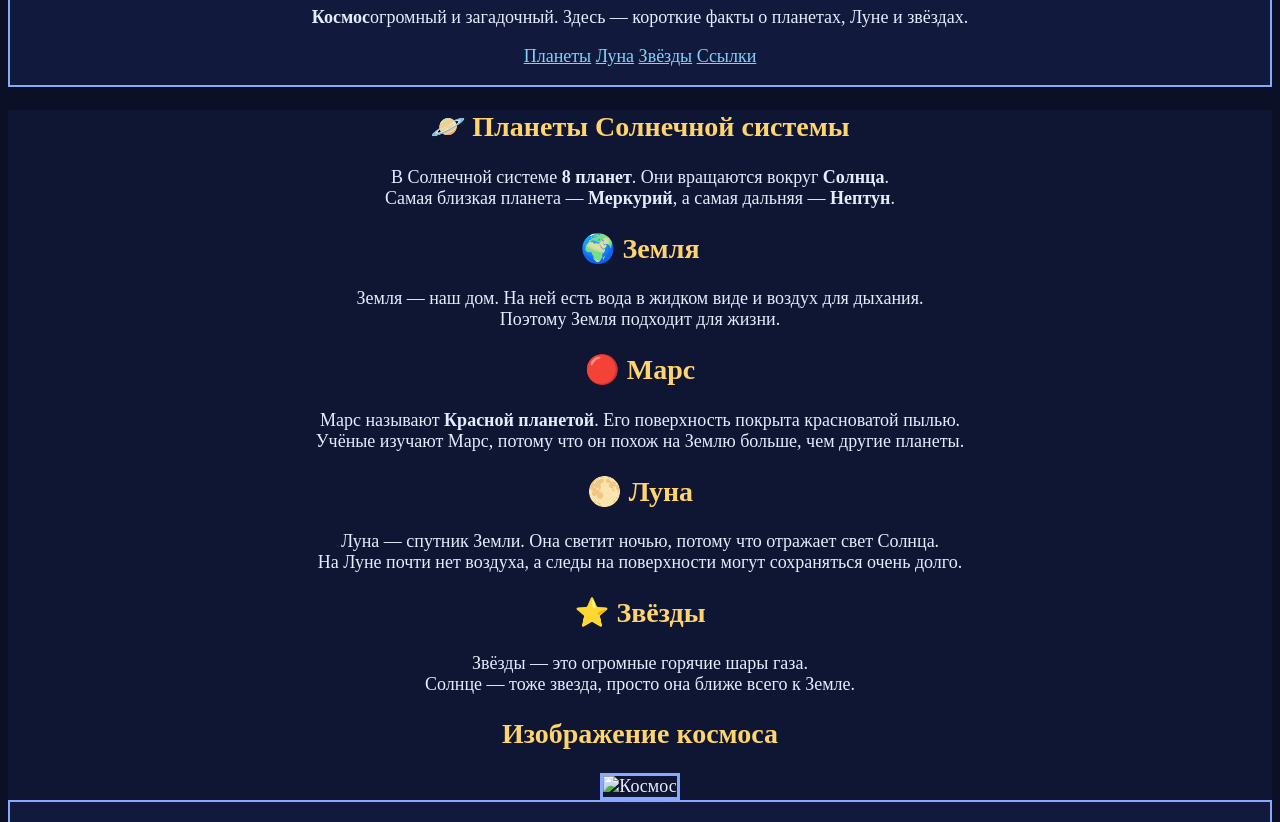
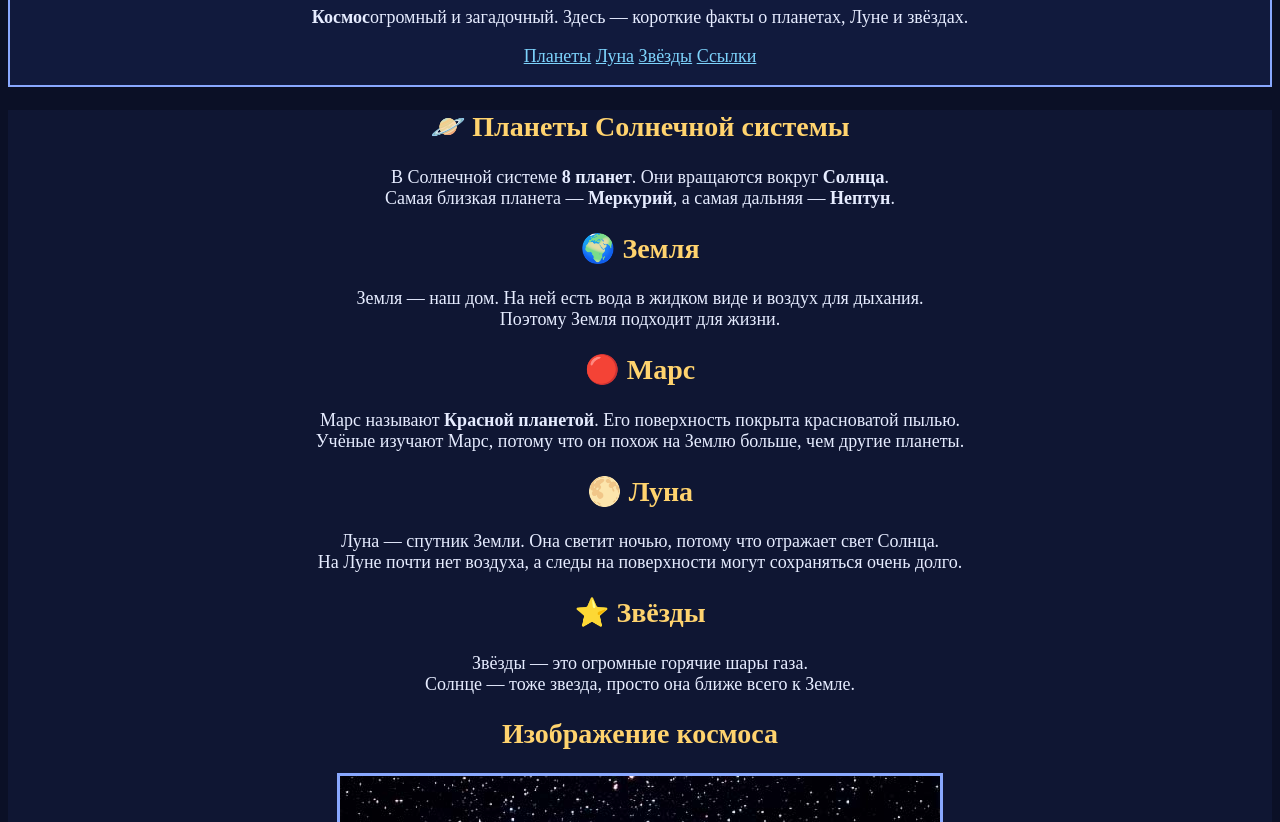
Before and after one commit to nerodo/kosmos, a plain HTML site: page index.html in a window 1280 px wide. Shown: the part 108-930 px from the top of the page. Drawn offline with Linux system fonts and the light colour scheme.

Commit message:
Update index.html

```diff
--- a/index.html
+++ b/index.html
@@ -44,7 +44,7 @@
       Солнце — тоже звезда, просто она ближе всего к Земле.
     </p>
      <h2>Изображение космоса</h2>
-    <img src="assets/cosmos_1.jpg" alt="Космос">
+    <img src="cosmos_1.jpg" alt="Космос">
   </main>
 
   <footer>
```
